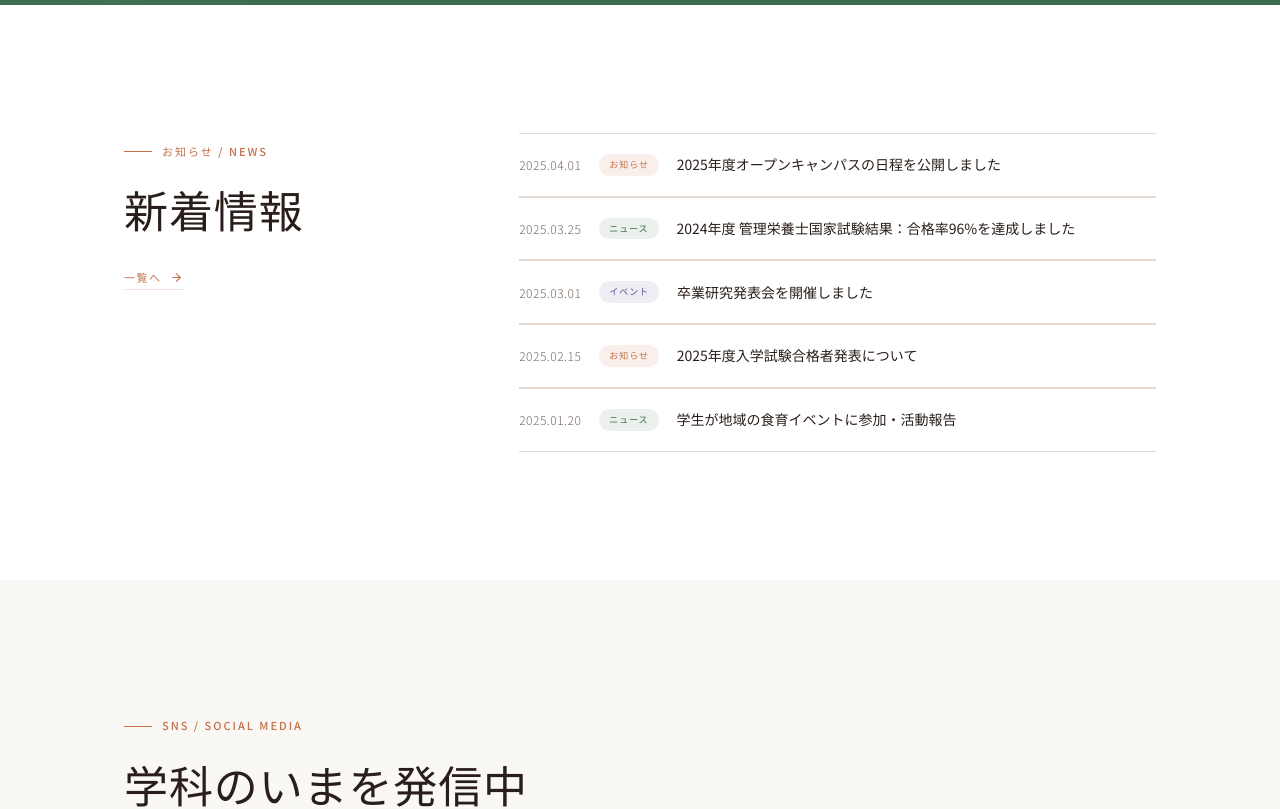
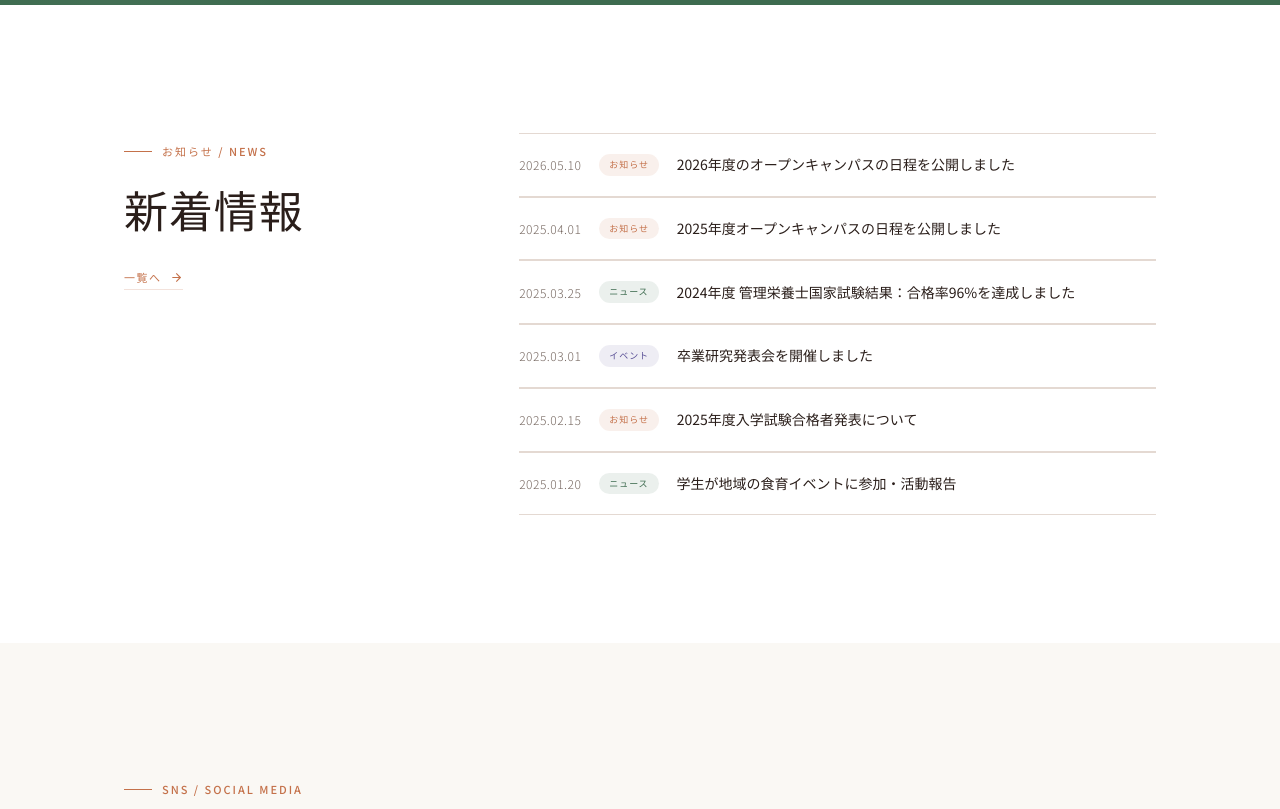
Before and after one commit to shinnosuketakeshima/shokuei-hp, a React (Vite) app: page / in a window 1280 px wide. Shown: the part 5100-5909 px from the top of the page. Built offline with nearby package versions, Linux system fonts and the light colour scheme.

Commit message:
feat: 2026年度オープンキャンパスのお知らせを追加
- Newsコンポーネントに2026年度オープンキャンパスの日程公開情報を追加。
- ニュースアイテムのリンクが動的に設定されるように修正。

```diff
--- a/src/components/News.jsx
+++ b/src/components/News.jsx
@@ -1,6 +1,13 @@
 import { ArrowRight } from 'lucide-react'
 
 const NEWS = [
+  {
+    date: '2026.05.10',
+    tag: 'お知らせ',
+    type: 'info',
+    title: '2026年度のオープンキャンパスの日程を公開しました',
+    href: 'https://www.jumonji-u.ac.jp/jumonji-style/open-campus/',
+  },
   {
     date: '2025.04.01',
     tag: 'お知らせ',
@@ -49,7 +56,7 @@ export default function News() {
           <ul className="news-list" data-reveal data-reveal-delay="2">
             {NEWS.map((n, i) => (
               <li key={i}>
-                <a href="#" className="news-item">
+                <a href={n.href || '#'} className="news-item">
                   <span className="news-item__date">{n.date}</span>
                   <span className={`news-tag news-tag--${n.type}`}>{n.tag}</span>
                   <span className="news-item__title">{n.title}</span>
```
